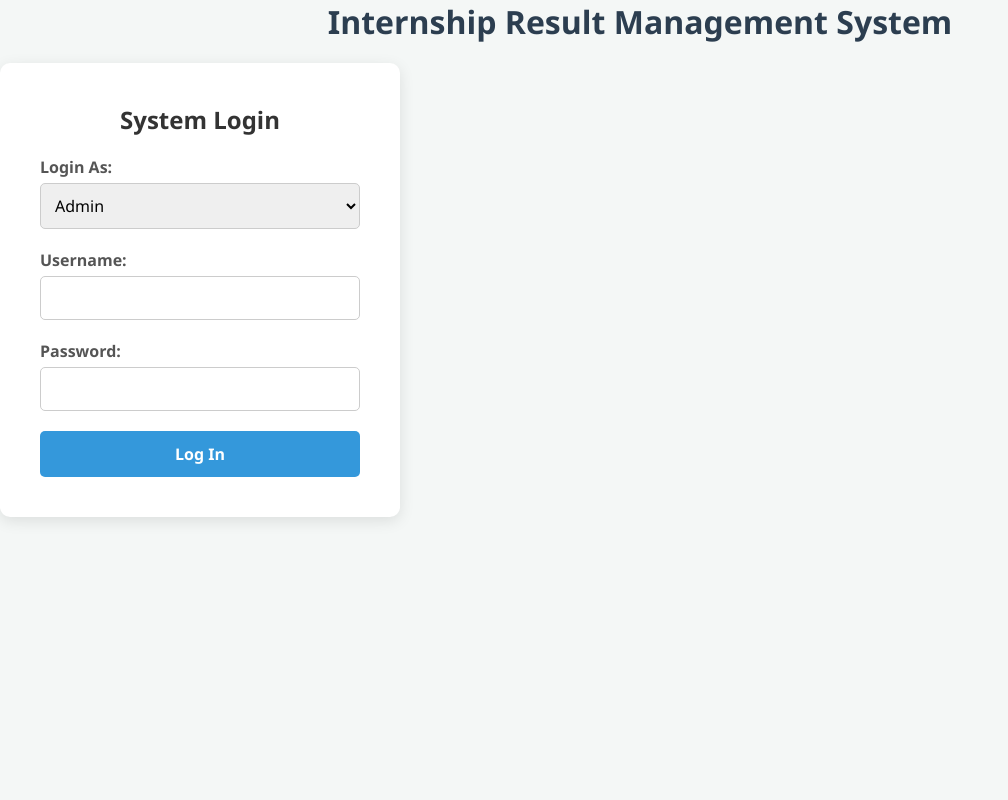
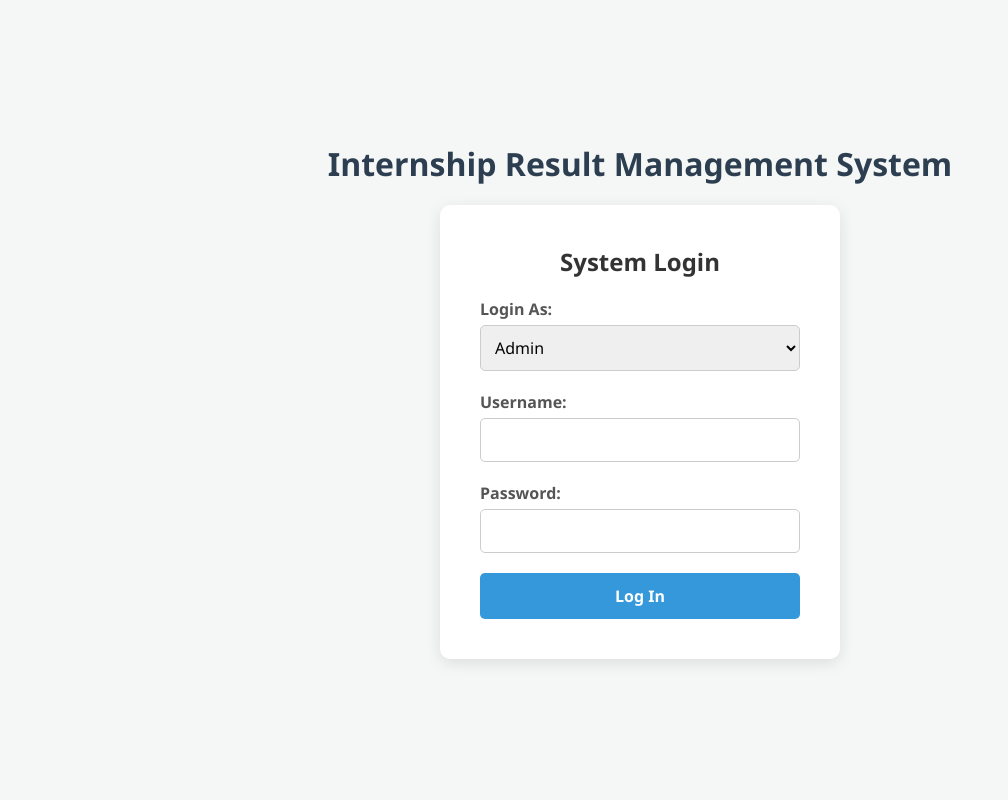
Before and after one commit to Brandonccj/COMP1044_CW_G4, a PHP site: page / in a window 1280 px wide. Shown: the whole page, without its empty margins (0-1008 px from the left). Run offline with PHP 8.4, Linux system fonts and the light colour scheme.

Commit message:
Added missing "wrapper" tag to center the system login box

```diff
--- a/index.php
+++ b/index.php
@@ -7,7 +7,7 @@
     <link rel="stylesheet" href="assets/style.css">
 </head>
 <body>
-
+    <div class="login-wrapper">
         <h1>Internship Result Management System</h1>
 
         <div class="login-container">
@@ -37,6 +37,6 @@
 
             </form>
         </div>
-
+    </div>
 </body>
 </html>
```
Lines whose indentation alone changed are shown as unchanged.
